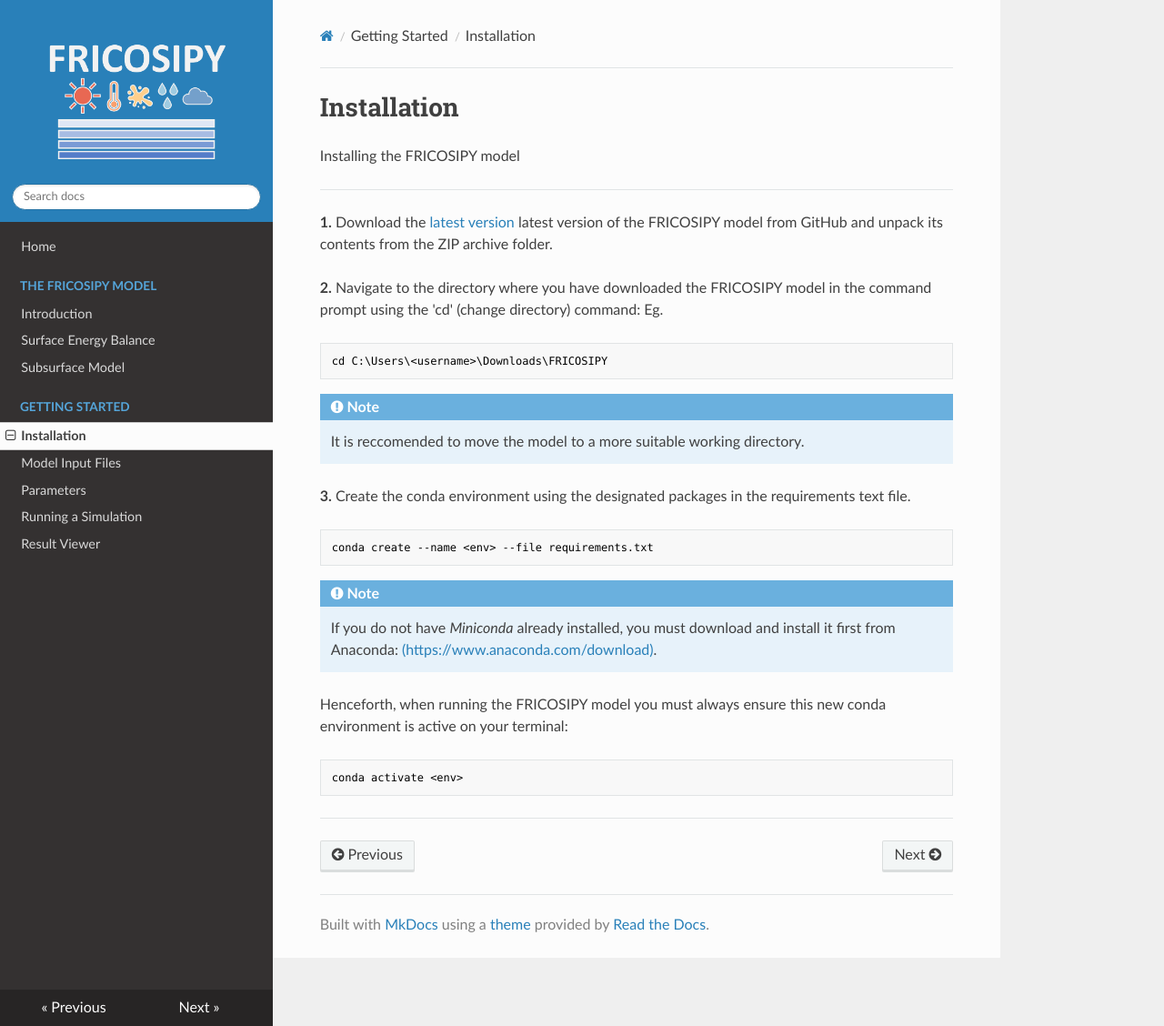
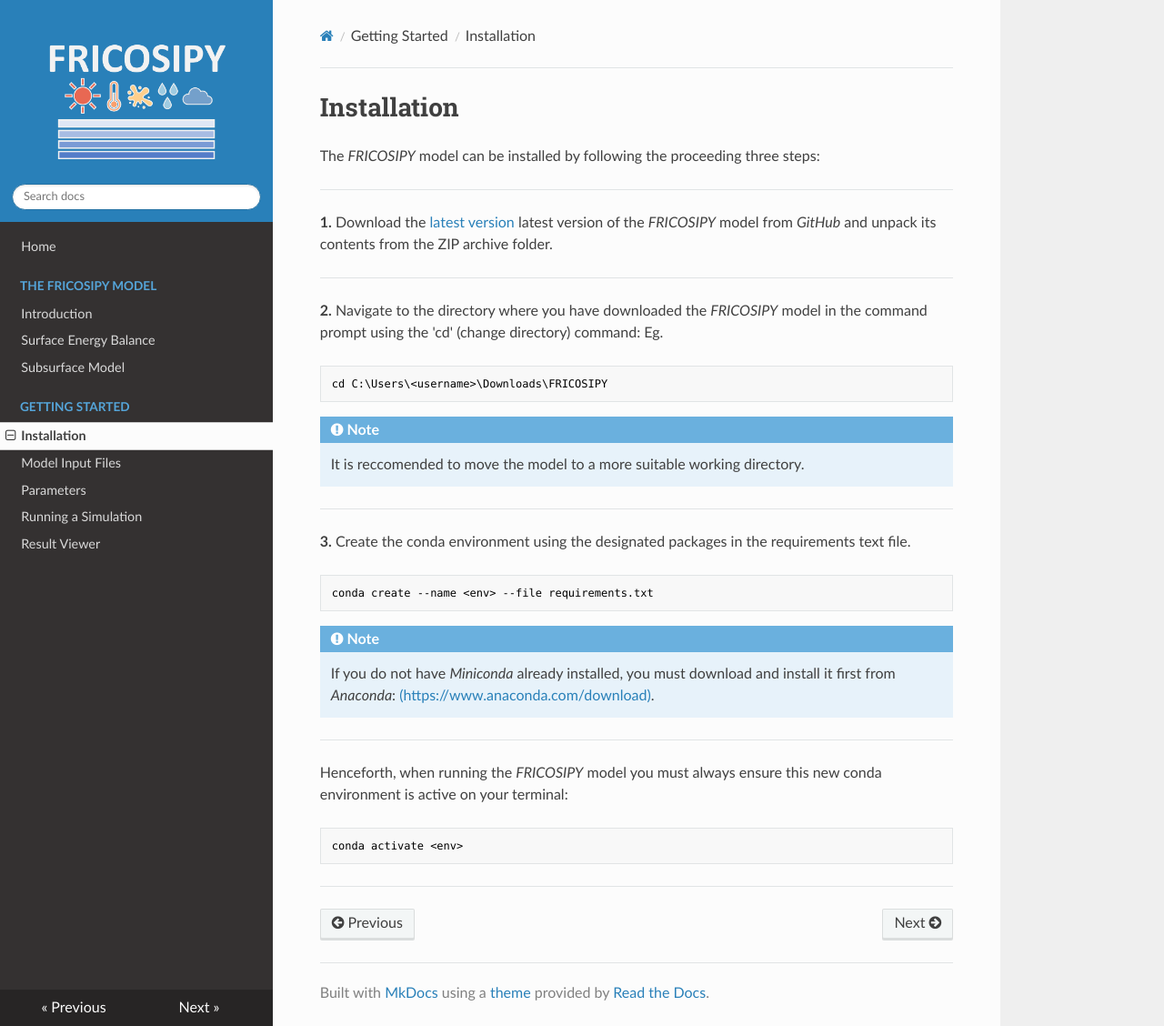
Before and after one commit to MarcusGastaldello/FRICOSIPY, an MkDocs documentation site: the page built from docs/installation.md, in a window 1280 px wide and 1128 px high. Shown: the whole window at 91% size. Built offline with MkDocs 1.6.1, drawn with Linux system fonts in a browser that asks for light colours; nearby versions of some CDN libraries.

Commit message:
Update installation.md

````diff
--- a/docs/installation.md
+++ b/docs/installation.md
@@ -1,12 +1,14 @@
 # Installation
 
-Installing the FRICOSIPY model
+The *FRICOSIPY* model can be installed by following the proceeding three steps:
 
 ---
 
-**1.**    Download the [latest version](https://github.com/MarcusGastaldello/FRICOSIPY) latest version of the FRICOSIPY model from GitHub and unpack its contents from the ZIP archive folder.
+**1.**    Download the [latest version](https://github.com/MarcusGastaldello/FRICOSIPY) latest version of the *FRICOSIPY* model from *GitHub* and unpack its contents from the ZIP archive folder.
 
-**2.**    Navigate to the directory where you have downloaded the FRICOSIPY model in the command prompt using the 'cd' (change directory) command: Eg.
+---
+
+**2.**    Navigate to the directory where you have downloaded the *FRICOSIPY* model in the command prompt using the 'cd' (change directory) command: Eg.
 
 ```python
 cd C:\Users\<username>\Downloads\FRICOSIPY
@@ -16,6 +18,8 @@
 
     It is reccomended to move the model to a more suitable working directory.
 
+---
+
 **3.**    Create the conda environment using the designated packages in the requirements text file.
 
 ```python
@@ -24,9 +28,11 @@
 
 !!! note
 
-     If you do not have *Miniconda* already installed, you must download and install it first from Anaconda: [(https://www.anaconda.com/download)](https://www.anaconda.com/download).
+     If you do not have *Miniconda* already installed, you must download and install it first from *Anaconda*: [(https://www.anaconda.com/download)](https://www.anaconda.com/download).
 
-Henceforth, when running the FRICOSIPY model you must always ensure this new conda environment is active on your terminal:
+---
+
+Henceforth, when running the *FRICOSIPY* model you must always ensure this new conda environment is active on your terminal:
 
 ```python
 conda activate <env>
````
